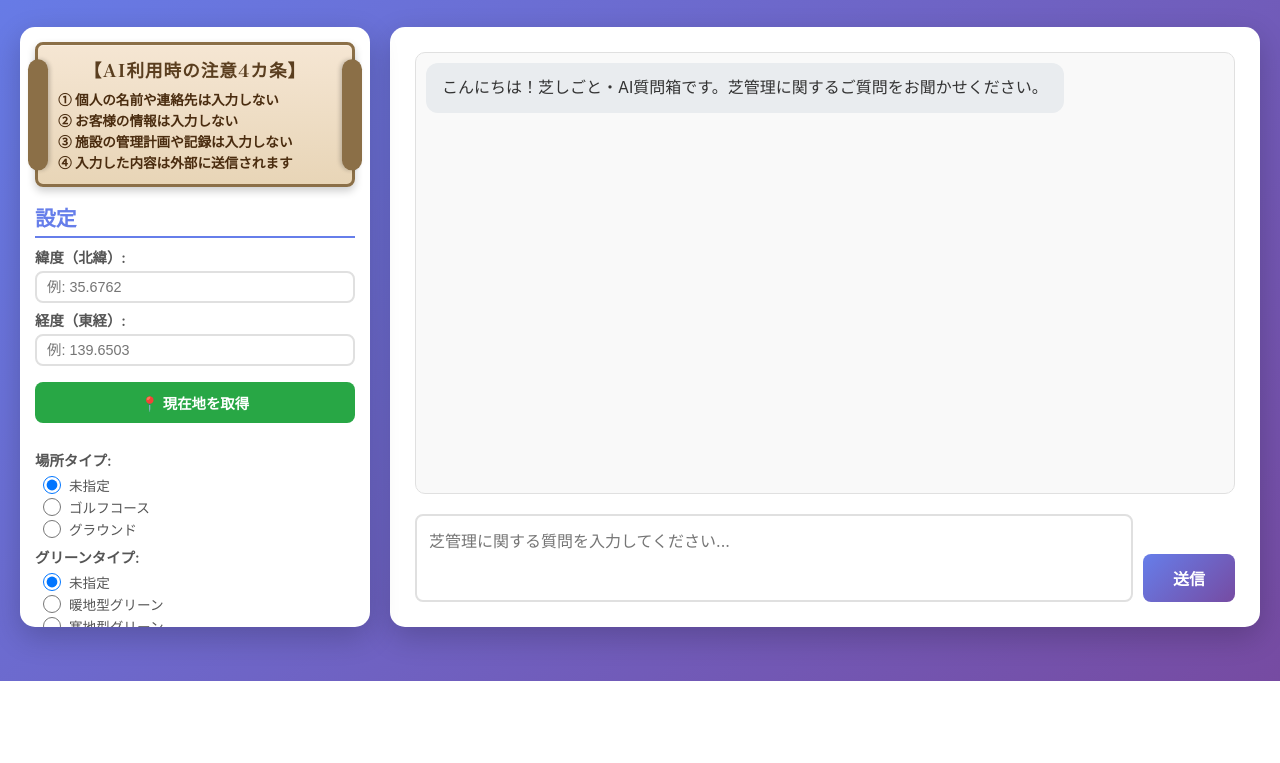
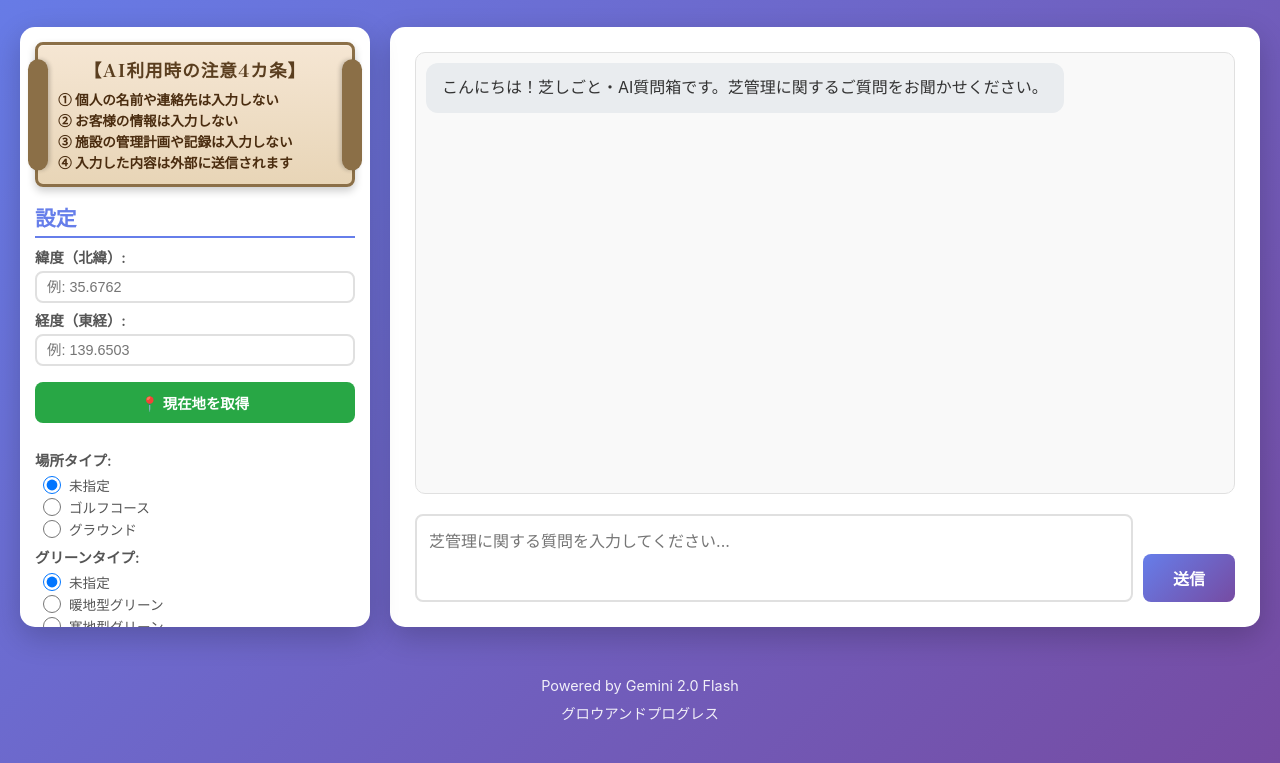
Before and after one commit to hitoshi4148/turf_advisor, a website: page public/index.html in a window 1280 px wide. Shown: the part 119-882 px from the top of the page. Before the commit the page ends 800 px from the top, so only its background shows below. Drawn offline with nearby package versions, Linux system fonts and the light colour scheme.

Commit message:
Add footer: Powered by Gemini 2.0 Flash and 繧ｰ繝ｭ繧ｦ繧｢繝ｳ繝峨・繝ｭ繧ｰ繝ｬ繧ｹ link

```diff
--- a/public/index.html
+++ b/public/index.html
@@ -118,6 +118,15 @@
         </div>
     </div>
 
+    <footer>
+        <div class="footer-content">
+            <p>Powered by Gemini 2.0 Flash</p>
+            <p>
+                <a href="https://www.turf-tools.jp/" target="_blank" rel="noopener noreferrer">グロウアンドプログレス</a>
+            </p>
+        </div>
+    </footer>
+
     <script src="app.js"></script>
 </body>
 </html>
--- a/public/style.css
+++ b/public/style.css
@@ -493,3 +493,35 @@ header h1 {
         padding: 15px;
     }
 }
+
+/* フッター */
+footer {
+    text-align: center;
+    color: white;
+    padding: 20px;
+    margin-top: 30px;
+}
+
+.footer-content {
+    display: flex;
+    flex-direction: column;
+    gap: 8px;
+    align-items: center;
+}
+
+.footer-content p {
+    margin: 0;
+    font-size: 0.9em;
+    opacity: 0.9;
+}
+
+.footer-content a {
+    color: white;
+    text-decoration: none;
+    transition: opacity 0.3s;
+}
+
+.footer-content a:hover {
+    opacity: 0.7;
+    text-decoration: underline;
+}
```
